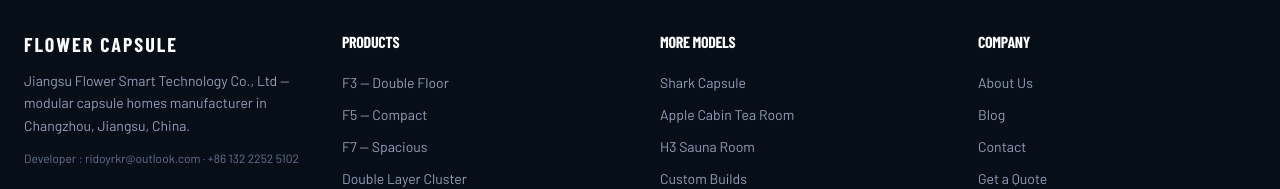
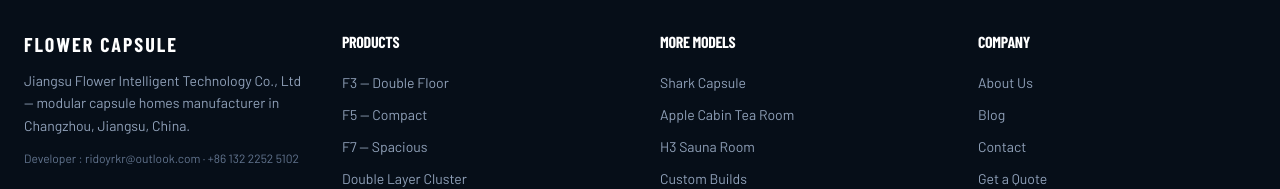
Before and after one commit to sagorrkr/CapsuleHouse, a Next.js app: page / in a window 1280 px wide. Shown: the part 8440-8629 px from the top of the page. Built offline with nearby package versions, Linux system fonts and the light colour scheme; no server answers; a web font is replaced by a local one.

Commit message:
Update footer

```diff
--- a/components/layout/Footer.tsx
+++ b/components/layout/Footer.tsx
@@ -34,7 +34,7 @@
               FLOWER CAPSULE
             </div>
             <p className="text-sm leading-relaxed mb-3">
-              Jiangsu Flower Smart Technology Co., Ltd — modular capsule homes
+              Jiangsu Flower Intelligent Technology Co., Ltd — modular capsule homes
               manufacturer in Changzhou, Jiangsu, China.
             </p>
             <p className="text-xs text-slate-500">
```
